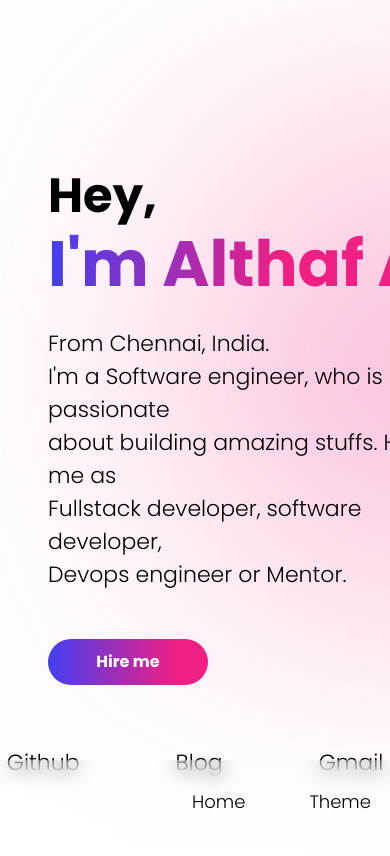
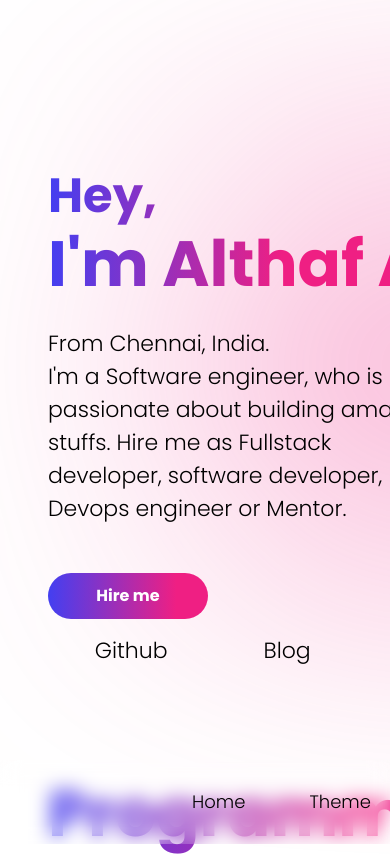
Before and after one commit to capslock-inc/My-portfolio, a Next.js app: page / in a window 390 px wide. Shown: the top 856 px of the page. Built offline with nearby package versions, Linux system fonts and the light colour scheme.

Commit message:
Intro fix

```diff
--- a/pages/Components/Intro.jsx
+++ b/pages/Components/Intro.jsx
@@ -16,8 +16,8 @@ export default function Intro() {
             <span>I&#39;m Althaf A</span>
             <span>
             From Chennai, India.<br/>
-            I&#39;m a Software engineer, who is passionate<br/> about building amazing stuffs.
-            Hire me as<br/> Fullstack developer, software developer,<br/> Devops engineer or Mentor.
+            I&#39;m a Software engineer, who is passionate<br className={style.break}/> about building amazing stuffs.
+            Hire me as<br className={style.break}/> Fullstack developer, software developer,<br className={style.break}/> Devops engineer or Mentor.
             </span>
              <a href='mailto: althafsubair04@gmail.com'><button className={style.ibutton}>Hire me</button></a>
         </motion.div>
--- a/styles/Intro.module.css
+++ b/styles/Intro.module.css
@@ -20,7 +20,9 @@
 .left>:nth-child(1){
     font-size: 3rem;
     font-weight: 600;
-    color: var(--txt-para);
+    background: -webkit-linear-gradient(0deg, #433FF1 0%, #EF1F83 60.21%);
+    background-clip: text;
+    -webkit-text-fill-color: transparent;
 }
 .left>:nth-child(2){
     margin-top: -2rem;
@@ -100,6 +102,9 @@
     .intro{
         flex-direction: column;
     }
+    .break{
+        display: none;
+    }
     .left{
         width: 100vw;
         margin-left: -3rem;
@@ -107,5 +112,9 @@
     .right>img{
         display:none;
     }
+    .footer>ul{
+        margin-left: 11rem;
+        margin-top: -7rem;
+    }
 
 }
```
